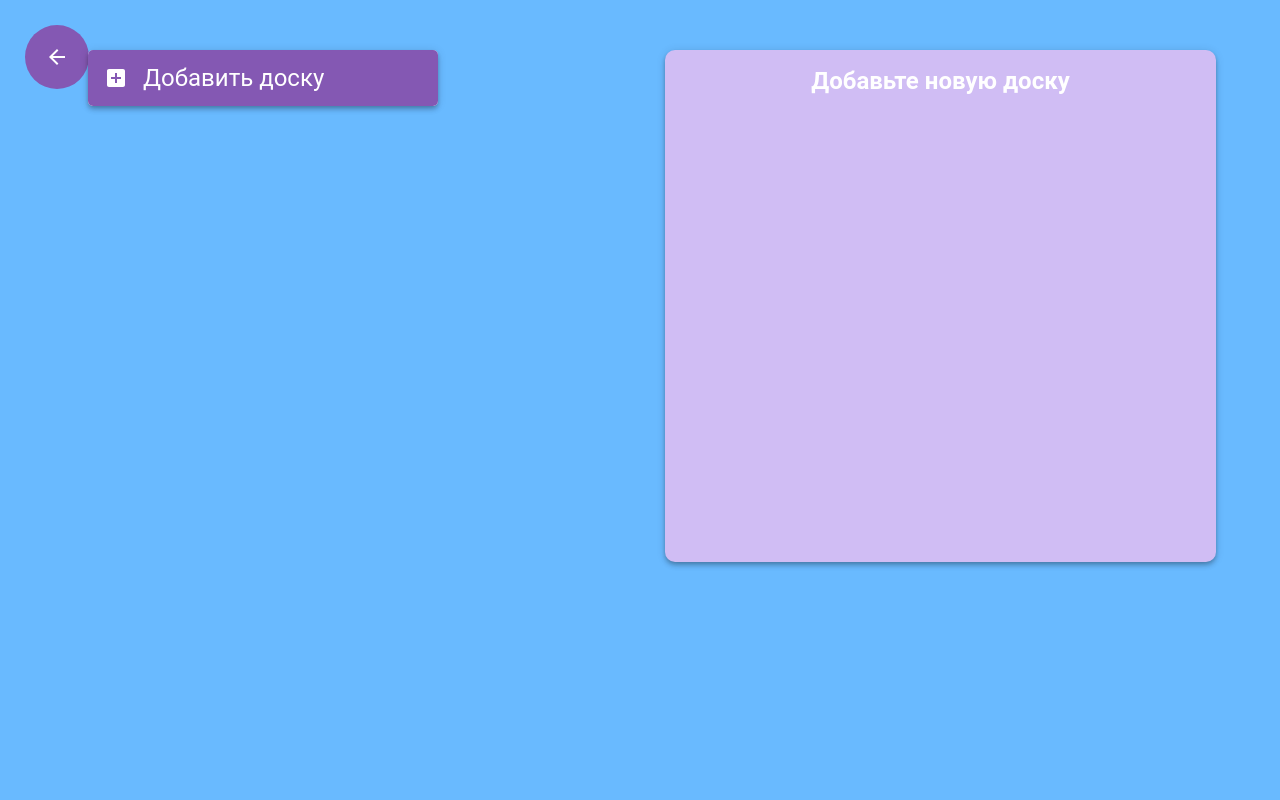
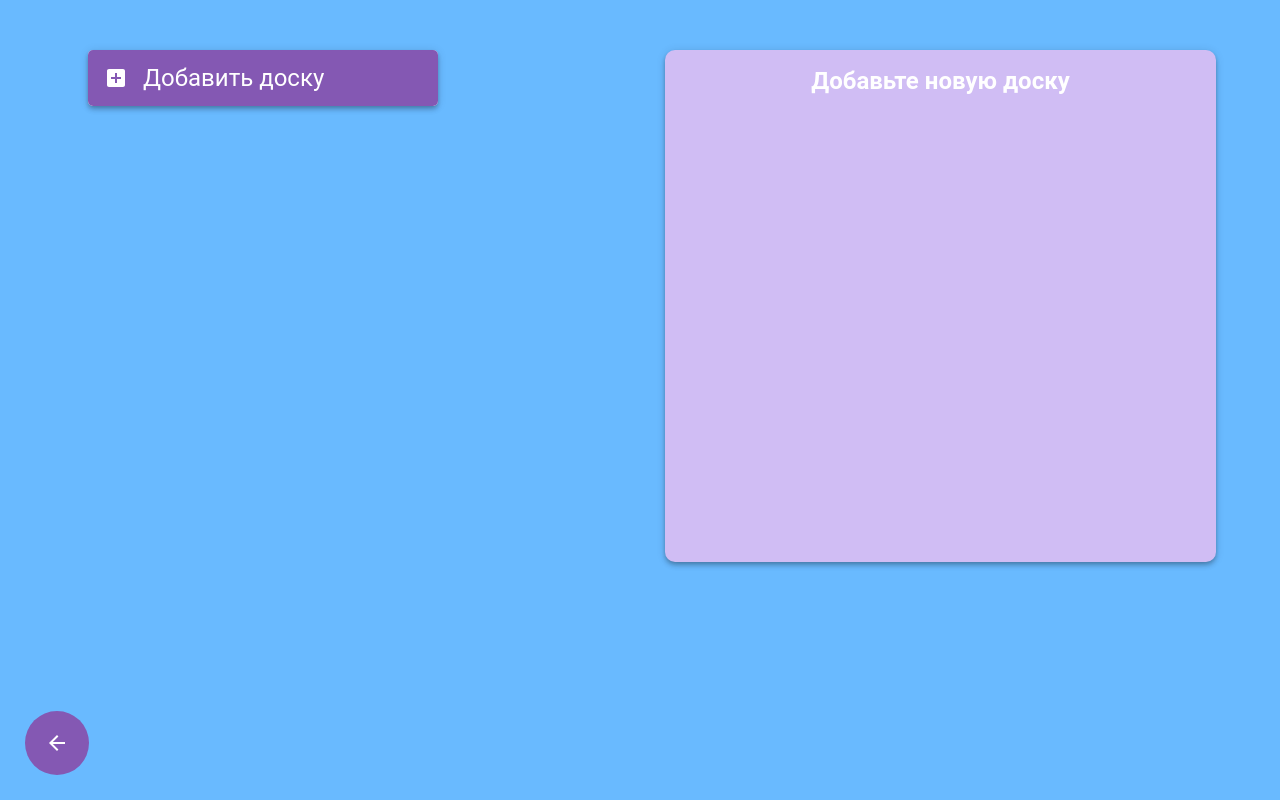
Before and after one commit to SashaRepin2/react-clone-trello, a React (Create React App) app: page /boards in a window 1280 px wide. Built offline with nearby package versions, Linux system fonts and the light colour scheme.

Commit message:
change styles

```diff
--- a/src/components/Board/List/List.tsx
+++ b/src/components/Board/List/List.tsx
@@ -55,11 +55,11 @@ const List: React.FC<ListProps> = ({ list, boardId }) => {
 
   return (
     <Container
+      disableGutters={true}
       sx={{
         bgcolor: "#8458b3",
         borderRadius: "10px",
         height: "100%",
-        padding: "5px 0",
       }}
     >
       <Box
@@ -68,7 +68,9 @@ const List: React.FC<ListProps> = ({ list, boardId }) => {
           flexDirection: "column",
           justifyContent: "flex-start",
           alignItems: "center",
-          margin: "15px 0",
+          bgcolor: "#400085",
+          padding: "10px 5px",
+          borderRadius: "10px 10px 0 0",
         }}
       >
         <Typography variant={"h6"} sx={{ color: "#fff" }}>
@@ -76,14 +78,21 @@ const List: React.FC<ListProps> = ({ list, boardId }) => {
         </Typography>
         <TextField
           value={inputValue}
+          placeholder={"Название задания"}
           onChange={(e) => setInputValue(e.target.value)}
           onKeyDown={onKeyDownHandler}
+          sx={{ input: { color: "#fff" } }}
         />
       </Box>
       <Droppable droppableId={list.id.toString()}>
         {(provided, snapshot) => (
           <Stack
-            sx={{ height: "100%", minHeight: "500px", minWidth: "300px" }}
+            sx={{
+              height: "100%",
+              minHeight: "500px",
+              minWidth: "300px",
+              padding: "15px 10px",
+            }}
             direction={"column"}
             spacing={2}
             ref={provided.innerRef}
--- a/src/components/BoardForm/BoardForm.tsx
+++ b/src/components/BoardForm/BoardForm.tsx
@@ -52,7 +52,7 @@ const BoardForm: React.FC<BoardFormProps> = ({ isExpanded, setIsExpanded }) => {
         <AccordionDetails className={"board_form__body"}>
           <TextField
             value={inputValue}
-            placeholder={"Board title"}
+            placeholder={"Название доски"}
             onChange={(e) => {
               setInputValue(e.target.value);
             }}
--- a/src/components/UI/BackButton/BackButton.tsx
+++ b/src/components/UI/BackButton/BackButton.tsx
@@ -8,7 +8,12 @@ const BackButton: React.FC = () => {
     <Link
       to={"boards"}
       id="back-button"
-      style={{ position: "absolute", top: "25px", left: "25px" }}
+      style={{
+        position: "absolute",
+        bottom: "25px",
+        left: "25px",
+        zIndex: "1001",
+      }}
     >
       <IconButton
         aria-label="back"
```
